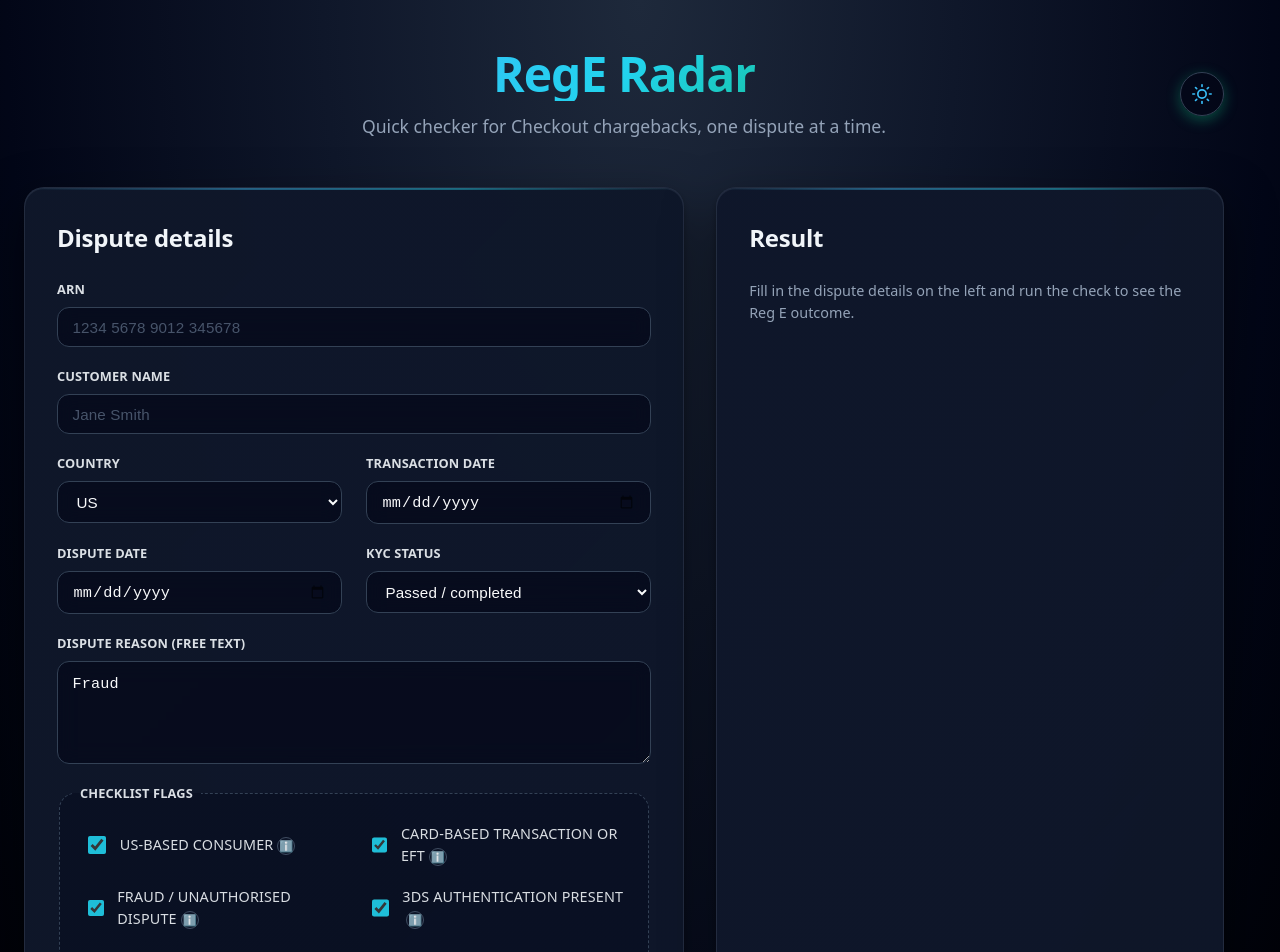
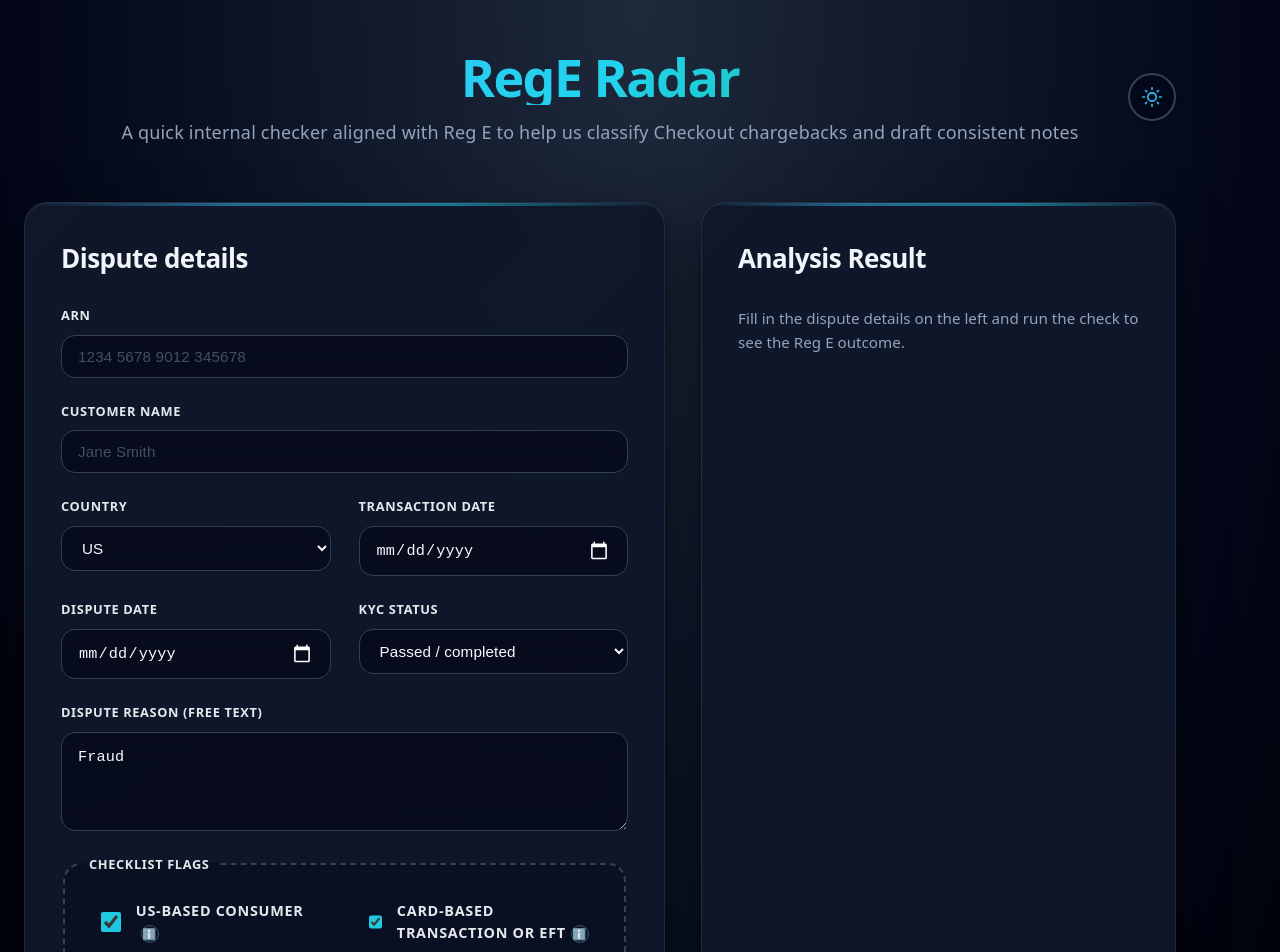
Before and after one commit to 1Kelv/reg-e-radar, a React app in the folder frontend/: page / in a window 1280 px wide. Shown: the top 952 px of the page. Built offline with nearby package versions, Linux system fonts and the light colour scheme; the HTML template or start-up script is replaced by a standard one.

Commit message:
Improve date picker icon visibility and refine UI

```diff
--- a/frontend/src/App.css
+++ b/frontend/src/App.css
@@ -4,11 +4,19 @@
 
 /* Dark mode (default) */
 :root[data-theme='dark'] {
+  color-scheme: dark;
+
   --bg-primary: #020617;
   --bg-secondary: rgba(15, 23, 42, 0.98);
   --bg-tertiary: rgba(2, 6, 23, 0.6);
   --bg-quaternary: rgba(2, 6, 23, 0.3);
-  --bg-gradient: radial-gradient(ellipse at top, #1e293b 0%, #0f172a 35%, #020617 70%, #000 100%);
+  --bg-gradient: radial-gradient(
+    ellipse at top,
+    #1e293b 0%,
+    #0f172a 35%,
+    #020617 70%,
+    #000 100%
+  );
 
   --text-primary: #f9fafb;
   --text-secondary: #cbd5e1;
@@ -23,7 +31,11 @@
   --accent-secondary: #22d3ee;
   --accent-tertiary: #10b981;
 
-  --success-bg: linear-gradient(135deg, rgba(16, 185, 129, 0.2), rgba(34, 197, 94, 0.15));
+  --success-bg: linear-gradient(
+    135deg,
+    rgba(16, 185, 129, 0.2),
+    rgba(34, 197, 94, 0.15)
+  );
   --success-text: #6ee7b7;
   --success-border: rgba(34, 197, 94, 0.5);
 
@@ -36,7 +48,11 @@
   --shadow-lg: 0 24px 60px rgba(0, 0, 0, 0.6);
 
   --input-placeholder: #64748b;
-  --card-gradient: linear-gradient(135deg, rgba(15, 23, 42, 0.98) 0%, rgba(15, 23, 42, 0.95) 100%);
+  --card-gradient: linear-gradient(
+    135deg,
+    rgba(15, 23, 42, 0.98) 0%,
+    rgba(15, 23, 42, 0.95) 100%
+  );
   --card-accent: linear-gradient(90deg, transparent, #38bdf8, #22d3ee, transparent);
   --note-block-bg: rgba(30, 41, 59, 0.3);
   --note-block-border: rgba(71, 85, 105, 0.5);
@@ -51,11 +67,19 @@
 
 /* Light mode */
 :root[data-theme='light'] {
+  color-scheme: light;
+
   --bg-primary: #ffffff;
   --bg-secondary: #f8fafc;
   --bg-tertiary: #ffffff;
   --bg-quaternary: #f1f5f9;
-  --bg-gradient: radial-gradient(ellipse at top, #e0f2fe 0%, #f0f9ff 35%, #ffffff 70%, #fafafa 100%);
+  --bg-gradient: radial-gradient(
+    ellipse at top,
+    #e0f2fe 0%,
+    #f0f9ff 35%,
+    #ffffff 70%,
+    #fafafa 100%
+  );
 
   --text-primary: #0f172a;
   --text-secondary: #334155;
@@ -70,7 +94,11 @@
   --accent-secondary: #0891b2;
   --accent-tertiary: #059669;
 
-  --success-bg: linear-gradient(135deg, rgba(16, 185, 129, 0.15), rgba(34, 197, 94, 0.1));
+  --success-bg: linear-gradient(
+    135deg,
+    rgba(16, 185, 129, 0.15),
+    rgba(34, 197, 94, 0.1)
+  );
   --success-text: #059669;
   --success-border: rgba(34, 197, 94, 0.4);
 
@@ -96,12 +124,18 @@
   --help-icon-hover-text: #0c4a6e;
 }
 
+* {
+  box-sizing: border-box;
+}
+
 body {
   margin: 0;
   min-height: 100vh;
   background: var(--bg-gradient);
   color: var(--text-primary);
-  transition: background 0.3s ease, color 0.3s ease;
+  transition: background 0.4s cubic-bezier(0.4, 0, 0.2, 1), color 0.3s ease;
+  -webkit-font-smoothing: antialiased;
+  -moz-osx-font-smoothing: grayscale;
 }
 
 .app {
@@ -112,8 +146,8 @@ body {
 
 .app-header {
   text-align: center;
-  margin-bottom: 3rem;
-  animation: fadeInDown 0.6s ease-out;
+  margin-bottom: 3.5rem;
+  animation: fadeInDown 0.7s cubic-bezier(0.16, 1, 0.3, 1);
   position: relative;
 }
 
@@ -131,39 +165,44 @@ body {
   top: 50%;
   transform: translateY(-50%);
   background: var(--bg-tertiary);
-  border: 1.5px solid var(--border-primary);
+  border: 2px solid var(--border-primary);
   border-radius: 50%;
-  width: 2.75rem;
-  height: 2.75rem;
+  width: 3rem;
+  height: 3rem;
   display: flex;
   align-items: center;
   justify-content: center;
   cursor: pointer;
-  transition: all 0.3s ease;
+  transition: all 0.3s cubic-bezier(0.4, 0, 0.2, 1);
   color: var(--text-primary);
   padding: 0;
+  box-shadow: 0 2px 8px rgba(0, 0, 0, 0.1);
 }
 
 .theme-toggle:hover {
   border-color: var(--accent-primary);
   background: var(--bg-quaternary);
-  transform: translateY(-50%) scale(1.05);
-  box-shadow: 0 4px 12px rgba(56, 189, 248, 0.2);
+  transform: translateY(-50%) scale(1.08);
+  box-shadow: 0 4px 16px rgba(56, 189, 248, 0.25);
+}
+
+.theme-toggle:active {
+  transform: translateY(-50%) scale(0.98);
 }
 
 .theme-toggle svg {
   color: var(--accent-primary);
-  transition: transform 0.3s ease;
+  transition: transform 0.4s cubic-bezier(0.4, 0, 0.2, 1);
 }
 
 .theme-toggle:hover svg {
-  transform: rotate(20deg);
+  transform: rotate(25deg);
 }
 
 @keyframes fadeInDown {
   from {
     opacity: 0;
-    transform: translateY(-20px);
+    transform: translateY(-25px);
   }
   to {
     opacity: 1;
@@ -172,51 +211,65 @@ body {
 }
 
 .app-header h1 {
-  font-size: 3rem;
-  margin: 0 0 0.75rem;
-  font-weight: 700;
-  background: linear-gradient(135deg, var(--accent-primary), var(--accent-secondary), var(--accent-tertiary));
+  font-size: 3.25rem;
+  margin: 0 0 0.85rem;
+  font-weight: 800;
+  background: linear-gradient(
+    135deg,
+    var(--accent-primary),
+    var(--accent-secondary),
+    var(--accent-tertiary)
+  );
   -webkit-background-clip: text;
   -webkit-text-fill-color: transparent;
   background-clip: text;
-  letter-spacing: -0.02em;
+  letter-spacing: -0.03em;
+  line-height: 1.1;
 }
 
 .subtitle {
   margin: 0;
   color: var(--text-muted);
-  font-size: 1.1rem;
+  font-size: 1.125rem;
   font-weight: 400;
+  letter-spacing: 0.01em;
 }
 
 .layout {
   display: grid;
-  grid-template-columns: minmax(0, 1.3fr) minmax(0, 1fr);
-  gap: 2rem;
-  animation: fadeIn 0.8s ease-out 0.2s both;
+  grid-template-columns: minmax(0, 1.35fr) minmax(0, 1fr);
+  gap: 2.25rem;
+  animation: fadeIn 0.9s cubic-bezier(0.16, 1, 0.3, 1) 0.15s both;
 }
 
 @keyframes fadeIn {
   from {
     opacity: 0;
+    transform: translateY(10px);
   }
   to {
     opacity: 1;
+    transform: translateY(0);
   }
 }
 
 @media (max-width: 900px) {
   .layout {
     grid-template-columns: minmax(0, 1fr);
+    gap: 2rem;
   }
 
   .app-header h1 {
-    font-size: 2.4rem;
+    font-size: 2.5rem;
+  }
+
+  .subtitle {
+    font-size: 1rem;
   }
 
   .header-content {
     flex-direction: column;
-    gap: 1rem;
+    gap: 1.25rem;
   }
 
   .theme-toggle {
@@ -225,20 +278,20 @@ body {
   }
 
   .theme-toggle:hover {
-    transform: scale(1.05);
+    transform: scale(1.08);
   }
 }
 
 .card {
   background: var(--card-gradient);
-  border-radius: 1.25rem;
-  padding: 2rem;
+  border-radius: 1.5rem;
+  padding: 2.25rem;
   box-shadow:
     var(--shadow-sm),
     var(--shadow-md),
-    inset 0 1px 0 rgba(148, 163, 184, 0.1);
+    inset 0 1px 0 rgba(148, 163, 184, 0.08);
   border: 1px solid var(--border-secondary);
-  transition: transform 0.2s ease, box-shadow 0.2s ease, background 0.3s ease;
+  transition: all 0.3s cubic-bezier(0.4, 0, 0.2, 1);
   position: relative;
   overflow: hidden;
 }
@@ -249,38 +302,43 @@ body {
   top: 0;
   left: 0;
   right: 0;
-  height: 2px;
+  height: 3px;
   background: var(--card-accent);
-  opacity: 0.4;
+  opacity: 0.5;
+  transition: opacity 0.3s ease;
 }
 
 .card:hover {
-  transform: translateY(-2px);
+  transform: translateY(-3px);
   box-shadow:
     var(--shadow-sm),
     var(--shadow-lg),
-    inset 0 1px 0 rgba(148, 163, 184, 0.15);
+    inset 0 1px 0 rgba(148, 163, 184, 0.12);
+}
+
+.card:hover::before {
+  opacity: 0.7;
 }
 
 .card h2 {
   margin-top: 0;
-  margin-bottom: 1.5rem;
-  font-size: 1.5rem;
-  font-weight: 600;
+  margin-bottom: 1.75rem;
+  font-size: 1.625rem;
+  font-weight: 700;
   color: var(--text-bright);
-  letter-spacing: -0.01em;
+  letter-spacing: -0.02em;
 }
 
 .form-grid {
   display: grid;
   grid-template-columns: repeat(2, minmax(0, 1fr));
-  gap: 1.25rem 1.5rem;
+  gap: 1.5rem 1.75rem;
 }
 
 .field {
   display: flex;
   flex-direction: column;
-  gap: 0.5rem;
+  gap: 0.6rem;
   font-size: 0.9rem;
 }
 
@@ -290,14 +348,13 @@ body {
 
 label,
 legend {
-  font-weight: 600;
+  font-weight: 700;
   color: var(--text-bright);
-  font-size: 0.875rem;
-  letter-spacing: 0.01em;
+  font-size: 0.8rem;
+  letter-spacing: 0.05em;
   text-transform: uppercase;
-  font-size: 0.8rem;
-  opacity: 0.9;
-  transition: color 0.2s ease;
+  opacity: 0.95;
+  transition: all 0.2s ease;
 }
 
 .field:focus-within label {
@@ -308,45 +365,43 @@ legend {
 input,
 textarea,
 select {
-  border-radius: 0.75rem;
-  border: 1px solid var(--border-primary);
+  border-radius: 0.875rem;
+  border: 1.5px solid var(--border-primary);
   background: var(--bg-tertiary);
   color: var(--text-primary);
-  padding: 0.65rem 0.9rem;
+  padding: 0.75rem 1rem;
   font-size: 0.95rem;
   font-weight: 400;
-  transition: all 0.2s ease;
-  backdrop-filter: blur(8px);
+  transition: all 0.25s cubic-bezier(0.4, 0, 0.2, 1);
+  backdrop-filter: blur(10px);
   letter-spacing: 0.01em;
+  box-shadow: 0 1px 2px rgba(0, 0, 0, 0.05);
 }
 
-/* Fix calendar icon visibility in light mode */
-input[type="date"]::-webkit-calendar-picker-indicator {
-  filter: invert(0);
-  opacity: 0.6;
+/* Calendar icon: visible in both themes */
+input[type='date']::-webkit-calendar-picker-indicator {
   cursor: pointer;
-  transition: opacity 0.2s ease;
+  width: 20px;
+  height: 20px;
+  opacity: 1;
+  transition: transform 0.2s ease;
 }
 
-:root[data-theme='light'] input[type="date"]::-webkit-calendar-picker-indicator {
-  filter: invert(0);
-  opacity: 0.5;
-}
-
-input[type="date"]::-webkit-calendar-picker-indicator:hover {
-  opacity: .9;
+input[type='date']::-webkit-calendar-picker-indicator:hover {
+  transform: scale(1.1);
 }
 
 input::placeholder,
 textarea::placeholder {
   color: var(--input-placeholder);
-  opacity: 0.7;
+  opacity: 0.65;
 }
 
 input:hover,
 textarea:hover,
 select:hover {
   border-color: var(--border-hover);
+  box-shadow: 0 2px 4px rgba(0, 0, 0, 0.08);
 }
 
 input:focus,
@@ -355,27 +410,28 @@ select:focus {
   outline: none;
   border-color: var(--accent-primary);
   box-shadow:
-    0 0 0 3px rgba(56, 189, 248, 0.1),
-    0 0 15px rgba(56, 189, 248, 0.15);
+    0 0 0 4px rgba(56, 189, 248, 0.12),
+    0 2px 8px rgba(56, 189, 248, 0.2);
   background: var(--bg-tertiary);
   color: var(--text-bright);
+  transform: translateY(-1px);
 }
 
 textarea {
   resize: vertical;
-  min-height: 80px;
-  line-height: 1.5;
+  min-height: 90px;
+  line-height: 1.6;
 }
 
 .flags {
-  border-radius: 1rem;
-  border: 1.5px dashed var(--border-primary);
-  padding: 1rem 1.25rem;
+  border-radius: 1.125rem;
+  border: 2px dashed var(--border-primary);
+  padding: 1.25rem 1.5rem;
   display: grid;
   grid-template-columns: repeat(2, minmax(0, 1fr));
-  gap: 0.75rem 1.25rem;
+  gap: 0.875rem 1.5rem;
   background: var(--bg-quaternary);
-  transition: border-color 0.2s ease, background 0.3s ease;
+  transition: all 0.25s ease;
 }
 
 .flags:hover {
@@ -383,19 +439,19 @@ textarea {
 }
 
 legend {
-  padding: 0 0.5rem;
-  margin-left: -0.5rem;
+  padding: 0 0.65rem;
+  margin-left: -0.65rem;
 }
 
 .checkbox {
   display: flex;
   align-items: center;
-  gap: 0.65rem;
+  gap: 0.75rem;
   font-size: 0.9rem;
   cursor: pointer;
-  transition: all 0.2s ease;
-  padding: 0.25rem;
-  border-radius: 0.5rem;
+  transition: all 0.2s cubic-bezier(0.4, 0, 0.2, 1);
+  padding: 0.4rem 0.5rem;
+  border-radius: 0.625rem;
   color: var(--text-secondary);
   font-weight: 500;
 }
@@ -404,66 +460,79 @@ legend {
   display: inline-flex;
   align-items: center;
   justify-content: center;
-  margin-left: 0.25rem;
+  margin-left: 0.3rem;
   font-size: 0.7rem;
-  font-weight: 700;
-  width: 1rem;
-  height: 1rem;
+  font-weight: 800;
+  width: 1.125rem;
+  height: 1.125rem;
   border-radius: 50%;
   border: 1.5px solid var(--help-icon-border);
   color: var(--help-icon-text);
   cursor: help;
   background: var(--help-icon-bg);
-  transition: all 0.2s ease;
+  transition: all 0.25s cubic-bezier(0.4, 0, 0.2, 1);
   flex-shrink: 0;
+  box-shadow: 0 1px 3px rgba(0, 0, 0, 0.1);
 }
 
 .help-icon:hover {
   border-color: var(--help-icon-hover-border);
   color: var(--help-icon-hover-text);
   background: var(--help-icon-hover-bg);
-  transform: scale(1.1);
+  transform: scale(1.15) rotate(12deg);
+  box-shadow: 0 2px 6px rgba(56, 189, 248, 0.25);
 }
 
 .checkbox:hover {
   color: var(--accent-primary);
-  background: rgba(56, 189, 248, 0.05);
+  background: rgba(56, 189, 248, 0.08);
+  transform: translateX(2px);
 }
 
 .checkbox input {
-  width: 1.15rem;
-  height: 1.15rem;
+  width: 1.25rem;
+  height: 1.25rem;
   cursor: pointer;
   accent-color: var(--accent-secondary);
+  transition: transform 0.2s ease;
+}
+
+.checkbox input:hover {
+  transform: scale(1.1);
 }
 
 .checkbox input:checked + span {
   color: var(--text-bright);
+  font-weight: 600;
 }
 
 .actions {
   grid-column: 1 / -1;
   display: flex;
-  gap: 1rem;
-  margin-top: 2.5rem;
+  gap: 1.125rem;
+  margin-top: 2.75rem;
 }
 
 button {
   border-radius: 999px;
-  padding: 0.7rem 1.75rem;
+  padding: 0.8rem 2rem;
   border: none;
   cursor: pointer;
-  font-size: 0.95rem;
-  font-weight: 600;
-  background: linear-gradient(135deg, var(--accent-secondary) 0%, var(--accent-tertiary) 100%);
+  font-size: 0.975rem;
+  font-weight: 700;
+  background: linear-gradient(
+    135deg,
+    var(--accent-secondary) 0%,
+    var(--accent-tertiary) 100%
+  );
   color: #022c22;
   box-shadow:
-    0 4px 14px rgba(16, 185, 129, 0.4),
-    0 1px 3px rgba(0, 0, 0, 0.2);
-  transition: all 0.2s cubic-bezier(0.4, 0, 0.2, 1);
+    0 4px 12px rgba(16, 185, 129, 0.35),
+    0 2px 4px rgba(0, 0, 0, 0.2);
+  transition: all 0.25s cubic-bezier(0.4, 0, 0.2, 1);
   position: relative;
   overflow: hidden;
-  letter-spacing: 0.02em;
+  letter-spacing: 0.025em;
 }
 
 button::before {
@@ -473,20 +542,39 @@ button::before {
   left: 0;
   width: 100%;
   height: 100%;
-  background: linear-gradient(135deg, rgba(255, 255, 255, 0.2), transparent);
+  background: linear-gradient(135deg, rgba(255, 255, 255, 0.25), transparent);
   opacity: 0;
-  transition: opacity 0.2s ease;
+  transition: opacity 0.25s ease;
+}
+
+button::after {
+  content: '';
+  position: absolute;
+  top: 50%;
+  left: 50%;
+  width: 0;
+  height: 0;
+  border-radius: 50%;
+  background: rgba(255, 255, 255, 0.4);
+  transform: translate(-50%, -50%);
+  transition: width 0.6s, height 0.6s;
 }
 
 button:hover:not(:disabled)::before {
   opacity: 1;
 }
 
+button:active:not(:disabled)::after {
+  width: 300px;
+  height: 300px;
+  opacity: 0;
+}
+
 button:hover:not(:disabled) {
   transform: translateY(-2px);
   box-shadow:
-    0 6px 20px rgba(16, 185, 129, 0.5),
-    0 2px 4px rgba(0, 0, 0, 0.2);
+    0 8px 20px rgba(16, 185, 129, 0.45),
+    0 4px 8px rgba(0, 0, 0, 0.2);
 }
 
 button:active:not(:disabled) {
@@ -497,64 +585,75 @@ button:disabled {
   opacity: 0.5;
   cursor: not-allowed;
   box-shadow: none;
+  transform: none;
 }
 
 button.secondary {
   background: transparent;
   color: var(--text-secondary);
-  border: 1.5px solid var(--border-primary);
-  box-shadow: none;
-  font-weight: 600;
+  border: 2px solid var(--border-primary);
+  box-shadow: 0 2px 4px rgba(0, 0, 0, 0.05);
+  font-weight: 700;
+}
+
+button.secondary::before {
+  background: var(--bg-quaternary);
+  opacity: 0;
 }
 
 button.secondary:hover:not(:disabled) {
   background: var(--bg-quaternary);
   border-color: var(--border-hover);
-  box-shadow: 0 2px 8px rgba(0, 0, 0, 0.3);
+  box-shadow: 0 4px 12px rgba(0, 0, 0, 0.15);
   color: var(--text-bright);
 }
 
 .error {
-  margin-top: 1rem;
-  padding: 0.75rem 1rem;
+  margin-top: 1.25rem;
+  padding: 0.875rem 1.125rem;
   background: var(--error-bg);
-  border: 1px solid var(--error-border);
-  border-radius: 0.75rem;
+  border: 1.5px solid var(--error-border);
+  border-radius: 0.875rem;
   color: var(--error-text);
-  font-size: 0.9rem;
+  font-size: 0.925rem;
   font-weight: 500;
+  box-shadow: 0 2px 8px rgba(239, 68, 68, 0.15);
 }
 
 .muted {
   color: var(--text-muted);
-  font-size: 0.9rem;
+  font-size: 0.95rem;
   font-weight: 400;
+  line-height: 1.6;
 }
 
 .status-row {
   display: flex;
   justify-content: space-between;
   align-items: center;
-  gap: 1rem;
-  margin-bottom: 1.5rem;
+  gap: 1.25rem;
+  margin-bottom: 1.75rem;
+  flex-wrap: wrap;
 }
 
 .status-pill {
-  padding: 0.6rem 1.2rem;
+  padding: 0.7rem 1.4rem;
   border-radius: 999px;
-  font-size: 0.95rem;
-  font-weight: 700;
-  letter-spacing: 0.02em;
-  box-shadow: 0 2px 8px rgba(0, 0, 0, 0.2);
-  animation: slideIn 0.4s ease-out;
+  font-size: 0.875rem;
+  font-weight: 800;
+  letter-spacing: 0.04em;
+  box-shadow:
+    0 2px 8px rgba(0, 0, 0, 0.15),
+    inset 0 1px 0 rgba(255, 255, 255, 0.1);
+  animation: slideIn 0.5s cubic-bezier(0.16, 1, 0.3, 1);
   text-transform: uppercase;
-  font-size: 0.85rem;
+  white-space: nowrap;
 }
 
 @keyframes slideIn {
   from {
     opacity: 0;
-    transform: translateX(-10px);
+    transform: translateX(-15px);
   }
   to {
     opacity: 1;
@@ -565,80 +664,85 @@ button.secondary:hover:not(:disabled) {
 .status-pill--yes {
   background: var(--success-bg);
   color: var(--success-text);
-  border: 1px solid var(--success-border);
+  border: 1.5px solid var(--success-border);
 }
 
 .status-pill--no {
-  background: linear-gradient(135deg, rgba(239, 68, 68, 0.15), rgba(248, 113, 113, 0.1));
+  background: linear-gradient(
+    135deg,
+    rgba(239, 68, 68, 0.2),
+    rgba(248, 113, 113, 0.12)
+  );
   color: var(--error-text);
-  border: 1px solid var(--error-border);
+  border: 1.5px solid var(--error-border);
 }
 
 .arn-label {
   text-align: right;
-  font-size: 0.85rem;
-  animation: slideIn 0.4s ease-out 0.1s both;
+  font-size: 0.875rem;
+  animation: slideIn 0.5s cubic-bezier(0.16, 1, 0.3, 1) 0.1s both;
 }
 
 .arn-title {
   display: block;
   color: var(--text-muted);
-  font-weight: 600;
+  font-weight: 700;
   text-transform: uppercase;
   font-size: 0.75rem;
-  letter-spacing: 0.05em;
-  margin-bottom: 0.25rem;
+  letter-spacing: 0.06em;
+  margin-bottom: 0.35rem;
 }
 
 .arn-value {
   font-family: ui-monospace, SFMono-Regular, Menlo, Monaco, Consolas, 'Liberation Mono',
     'Courier New', monospace;
   color: var(--text-bright);
-  font-weight: 600;
-  letter-spacing: 0.02em;
-  font-size: 0.9rem;
+  font-weight: 700;
+  letter-spacing: 0.025em;
+  font-size: 0.925rem;
 }
 
 .note-block {
-  margin-top: 1.5rem;
-  padding: 1.25rem;
-  border-top: 1px solid var(--note-block-border);
+  margin-top: 1.75rem;
+  padding: 1.5rem;
+  border-top: 2px solid var(--note-block-border);
   background: var(--note-block-bg);
-  border-radius: 0.75rem;
-  animation: fadeIn 0.5s ease-out 0.3s both;
+  border-radius: 0.875rem;
+  animation: fadeIn 0.6s cubic-bezier(0.16, 1, 0.3, 1) 0.25s both;
   transition: background 0.3s ease;
+  box-shadow: 0 1px 3px rgba(0, 0, 0, 0.08);
 }
 
 .note-block h3 {
-  margin: 0 0 0.75rem;
-  font-size: 1rem;
-  font-weight: 700;
+  margin: 0 0 0.875rem;
+  font-size: 0.95rem;
+  font-weight: 800;
   color: var(--accent-primary);
-  letter-spacing: 0.01em;
+  letter-spacing: 0.03em;
   text-transform: uppercase;
-  font-size: 0.9rem;
 }
 
 .note-block p,
 .note-block ul {
   margin: 0;
-  font-size: 0.9rem;
+  font-size: 0.925rem;
   color: var(--text-secondary);
-  line-height: 1.6;
+  line-height: 1.7;
   font-weight: 400;
 }
 
 .note-block ul {
-  padding-left: 1.4rem;
-  margin-top: 0.5rem;
+  padding-left: 1.5rem;
+  margin-top: 0.625rem;
 }
 
 .note-block li {
-  margin-bottom: 0.4rem;
+  margin-bottom: 0.5rem;
 }
 
 .note-block li::marker {
   color: var(--accent-primary);
+  font-weight: 700;
 }
 
 @media (max-width: 900px) {
@@ -647,14 +751,24 @@ button.secondary:hover:not(:disabled) {
   }
 
   .card {
-    padding: 1.5rem;
+    padding: 1.75rem;
+    border-radius: 1.25rem;
   }
 
   .form-grid {
-    gap: 1rem;
+    gap: 1.25rem;
   }
 
   .flags {
     grid-template-columns: 1fr;
   }
+
+  .status-row {
+    flex-direction: column;
+    align-items: flex-start;
+  }
+
+  .status-pill {
+    align-self: flex-start;
+  }
 }
--- a/frontend/src/App.tsx
+++ b/frontend/src/App.tsx
@@ -21,7 +21,7 @@ type DisputeForm = {
 type ClassifiedDispute = {
   arn: string;
   customerName: string;
-  regStatus: 'MEETS_REG_E' | 'DOES_NOT_APPLY' | string;
+  regEStatus: 'APPLIES' | 'DOES_NOT_APPLY' | 'NEEDS_REVIEW';
   reasons: string[];
   internalNote?: string;
   checkoutNote?: string;
@@ -131,7 +131,7 @@ function App() {
     }
   };
 
-  const isMeetsRegE = result?.regStatus === 'MEETS_REG_E';
+  const isMeetsRegE = result?.regEStatus === 'APPLIES';
 
   return (
     <div className="app">
@@ -140,7 +140,7 @@ function App() {
           <div>
             <h1>RegE Radar</h1>
             <p className="subtitle">
-              Quick checker for Checkout chargebacks, one dispute at a time.
+              A quick internal checker aligned with Reg E to help us classify Checkout chargebacks and draft consistent notes
             </p>
           </div>
           <button
@@ -293,7 +293,7 @@ function App() {
                     onChange={handleCheckboxChange}
                   />
                   <span>Card-based transaction or EFT
-                    <span className="help-icon" title="EFT means Electronic Funds Transfer, a fund from a US consumer bank account via debit card, ATM, or ACH/bank transfer..">ℹ️</span>
+                    <span className="help-icon" title="EFT means Electronic Funds Transfer – funds moving from a US consumer bank account via debit card, ATM, or ACH/bank transfer.">ℹ️</span>
 
                   </span>
 
@@ -384,7 +384,7 @@ function App() {
         </section>
 
         <section className="card">
-          <h2>Result</h2>
+          <h2>Analysis Result</h2>
 
           {!result && !error && !isLoading && (
             <p className="muted">
```
Also changed, not shown: 2 other files (tests, documents, lock files or other folders).
